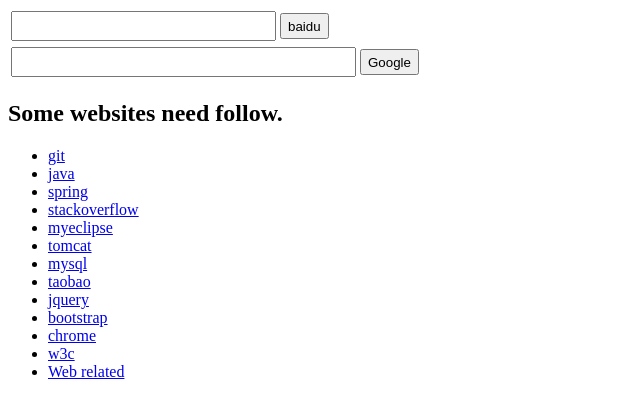
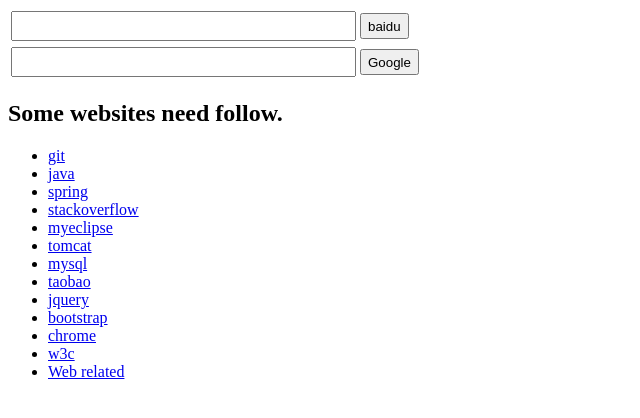
Before and after one commit to greatau/greatau.github.io, a plain HTML site: page index.html in a window 1280 px wide. Shown: the whole page, without its empty margins (0-640 px from the left). Drawn offline with Linux system fonts and the light colour scheme.

Commit message:
Update index.html

```diff
--- a/index.html
+++ b/index.html
@@ -11,7 +11,7 @@
         <tr>
             <td>
                   <input name=tn type=hidden value=baidu>
-                  <input type=text name=word size=30 style="height:24px" maxlength=255 >
+                  <input type=text name=word size=40 style="height:24px" maxlength=255 >
                   <input type="submit" style="height:26px" value="baidu">
              </td>
         </tr>
```
